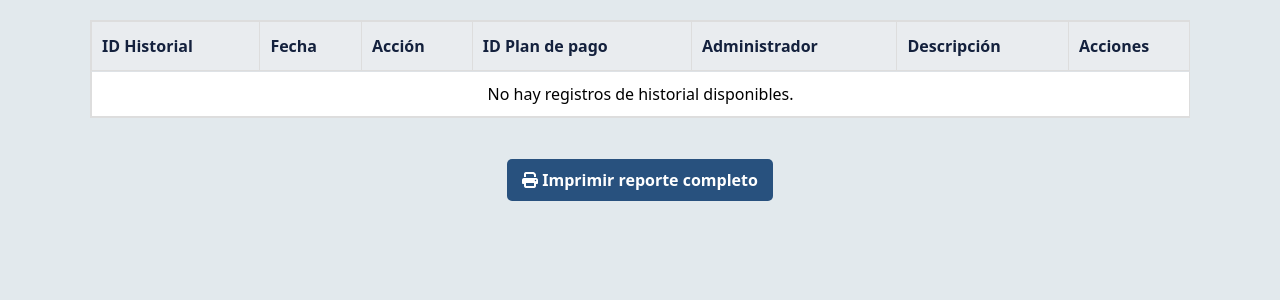
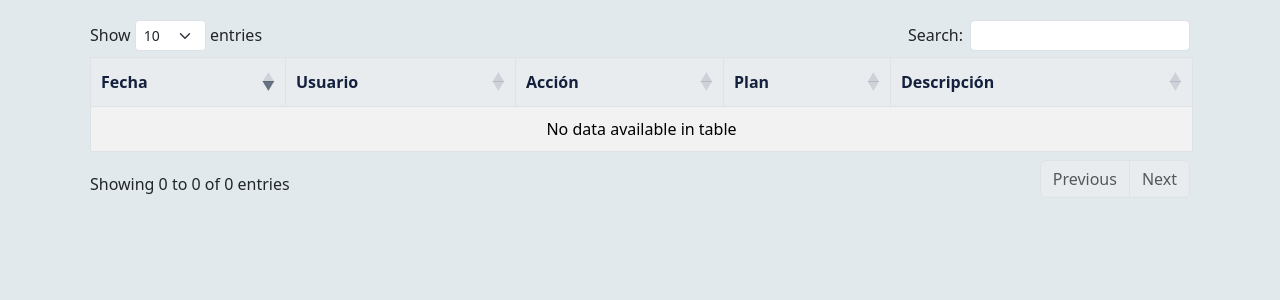
Before and after one commit to JuanPabloSch/Taller-de-Programacion, a Django app: page /historial/ in a window 1280 px wide. Shown: the part 178-478 px from the top of the page. Run offline with Django 5.2, Linux system fonts and the light colour scheme; the visitor is signed in with stand-in values (Sample User, id 1); data comes from the database, SQL or seed files in the repository; data that the repository does not hold is empty; some libraries are stand-ins or nearby versions.

Commit message:
Implementado módulo de historial + registro de acciones en PlanPago

```diff
--- a/pagos/settings.py
+++ b/pagos/settings.py
@@ -123,8 +123,9 @@ AUTH_PASSWORD_VALIDATORS = [
 
 LANGUAGE_CODE = 'en-us'
 
+USE_TZ = True
 TIME_ZONE = "America/Argentina/Buenos_Aires"
-USE_TZ = True
+
 
 USE_I18N = True
 
--- a/planes_pago/templates/historial.html
+++ b/planes_pago/templates/historial.html
@@ -5,10 +5,8 @@
 {% block extra_head %}
 <link rel="stylesheet" href="https://cdn.datatables.net/1.13.8/css/dataTables.bootstrap5.min.css">
 <link rel="stylesheet" href="https://cdnjs.cloudflare.com/ajax/libs/font-awesome/6.4.2/css/all.min.css">
+
 <style>
-    /* ----------------------------------- */
-    /* Estilos de TABLA, BOTONES y TÍTULOS */
-    /* ----------------------------------- */
     header.page-head {
         display: flex;
         justify-content: space-between;
@@ -28,12 +26,7 @@
         color: #555;
         margin-top: 0;
     }
-    table.dataTable {
-        width: 100% !important;
-        margin-top: 20px;
-        border-collapse: collapse;
-        border: 1px solid #ddd;
-    }
+
     table.dataTable th {
         padding: 12px 10px;
         font-weight: 600;
@@ -43,70 +36,19 @@
     }
     table.dataTable td {
         padding: 10px;
-        border-top: 1px solid #dee2e6;
         vertical-align: middle;
     }
 
-    /* ACCIONES (Botón Entrar + Ícono Imprimir) */
-    .acciones {
-        display: flex;
-        gap: 8px;
-        align-items: center;
-    }
-    .btn-enter {
-        background: #021f4d;
-        color: #fff;
-        border: none;
-        padding: 6px 12px;
-        border-radius: 4px;
-        text-decoration: none;
-        font-size: 0.85rem;
-        font-weight: 500;
-        transition: background 0.2s ease;
-    }
-    .btn-enter:hover { background: #3a86ff; }
-    .btn-print-individual {
-        color: #021f4d;
-        cursor: pointer;
-        font-size: 1.2rem;
-        transition: color 0.2s ease;
-    }
-    .btn-print-individual:hover { color: #3a86ff; }
-
-    /* ESTADO (Insignias) */
     .status-badge {
-        display: inline-block;
         padding: .35em .65em;
         font-size: .75em;
         font-weight: 700;
-        line-height: 1;
-        color: #fff;
-        text-align: center;
-        white-space: nowrap;
-        vertical-align: baseline;
         border-radius: .25rem;
+        color: white;
     }
     .badge-created { background-color: #007bff; }
-    .badge-edited { background-color: #ffc107; color: #000;}
+    .badge-edited { background-color: #ffc107; color: #000; }
     .badge-deactivated { background-color: #dc3545; }
-
-    /* Botón de reporte completo */
-    .reporte-completo-container {
-        margin-top: 30px;
-        text-align: center;
-        padding-top: 20px;
-    }
-    .btn-reporte {
-        background: #28517e;
-        color: #fff;
-        border: none;
-        padding: 10px 15px;
-        border-radius: 5px;
-        text-decoration: none;
-        font-weight: 600;
-        transition: background 0.2s ease;
-    }
-    .btn-reporte:hover { background: #5a6268; }
 </style>
 {% endblock %}
 
@@ -117,64 +59,20 @@
             <h1 class="page-title">Planes de Pago</h1>
             <h2 class="page-subtitle">Historial</h2>
         </div>
-        </header>
+    </header>
 
-    <table id="tablaHistorial" class="display table table-striped table-bordered">
+    <table id="tablaHistorial" class="table table-striped table-bordered">
         <thead>
             <tr>
-                <th>ID Historial</th>
                 <th>Fecha</th>
+                <th>Usuario</th>
                 <th>Acción</th>
-                <th>ID Plan de pago</th>
-                <th>Administrador</th>
+                <th>Plan</th>
                 <th>Descripción</th>
-                <th style="width: 100px;">Acciones</th>
             </tr>
         </thead>
-        <tbody>
-            {% for registro in historial_registros %}
-            <tr>
-                <td>{{ registro.id_historial }}</td>
-                <td>
-                    {{ registro.fecha|date:"d/m/Y" }}<br>
-                    {{ registro.fecha|date:"H:i:s" }}
-                </td>
-                <td>
-                    {% if 'Editado' in registro.accion %}
-                        <span class="status-badge badge-edited">{{ registro.accion }}</span>
-                    {% elif 'Desactivado' in registro.accion %}
-                        <span class="status-badge badge-deactivated">{{ registro.accion }}</span>
-                    {% elif 'alta' in registro.accion %}
-                        <span class="status-badge badge-created">{{ registro.accion }}</span>
-                    {% else %}
-                        {{ registro.accion }}
-                    {% endif %}
-                </td>
-                <td>{{ registro.id_plan }}</td>
-                <td>{{ registro.administrador_id }}</td>
-                <td>{{ registro.descripcion }}</td>
-                <td>
-                    <div class="acciones">
-                        <a href="{% url 'historial_detalle' pk=registro.id_historial %}" class="btn-enter">Entrar</a>
-                        <a href="{% url 'exportar_cuotas_pdf' %}?historial_id={{ registro.id_historial }}" target="_blank" class="btn-print-individual" title="Imprimir Registro">
-                            <i class="far fa-file-alt"></i>
-                        </a>
-                    </div>
-                </td>
-            </tr>
-            {% empty %}
-            <tr>
-                <td colspan="7" class="text-center">No hay registros de historial disponibles.</td>
-            </tr>
-            {% endfor %}
-        </tbody>
+        <tbody></tbody>
     </table>
-
-    <div class="reporte-completo-container">
-        <a href="{% url 'exportar_cuotas_pdf' %}?type=historial_full" class="btn-reporte">
-            <i class="fas fa-print"></i> Imprimir reporte completo
-        </a>
-    </div>
 </main>
 {% endblock %}
 
@@ -185,14 +83,32 @@
 
 <script>
 $(function () {
-    // Inicializar DataTables para la tabla de Historial
-    $('#tablaHistorial').DataTable({
+    $("#tablaHistorial").DataTable({
+        ajax: "{% url 'historial_ajax' %}",
+        columns: [
+            { data: "fecha" },
+            { data: "usuario" },
+            {
+                data: "accion",
+                render: function(data){
+                    if (data.includes("Editó")) {
+                        return `<span class="status-badge badge-edited">${data}</span>`;
+                    }
+                    if (data.includes("Suspendió")) {
+                        return `<span class="status-badge badge-deactivated">${data}</span>`;
+                    }
+                    if (data.includes("Creó")) {
+                        return `<span class="status-badge badge-created">${data}</span>`;
+                    }
+                    return data;
+                }
+            },
+            { data: "plan" },
+            { data: "descripcion" }
+        ],
         language: { url: "https://cdn.datatables.net/plug-ins/1.13.6/i18n/es-ES.json" },
-        order: [[1, 'desc']], // Ordenar por fecha por defecto (columna 1)
-        pageLength: 10,
-        info: false,
-        paging: true,
-        searching: true
+        order: [[0, "desc"]],
+        pageLength: 10
     });
 });
 </script>
--- a/planes_pago/urls.py
+++ b/planes_pago/urls.py
@@ -1,5 +1,7 @@
 from django.urls import path
 from . import views
+from .views import historial, historial_ajax
+
 
 urlpatterns = [
     # Landing page protegida
@@ -49,12 +51,13 @@ urlpatterns = [
 path("reactivar/", views.reactivar_objeto, name="reactivar_objeto"),
 
 
-
-
 path('planes/suspendidos/', views.planes_suspendidos, name='planes_suspendidos'),
 path('planes/ver/<int:pk>/', views.plan_ver_detalle, name='plan_ver_detalle'),
 
+# Historial
 path("historial/", views.historial, name="historial"),
+path("historial/ajax/", historial_ajax, name="historial_ajax"),
+
 
 # Gestión de Usuarios y Roles
 path("usuarios/", views.usuarios_list, name="usuarios_list"),
--- a/planes_pago/views.py
+++ b/planes_pago/views.py
@@ -13,12 +13,26 @@ from decimal import Decimal, ROUND_HALF_UP
 import csv, os, openpyxl
 from openpyxl.utils import get_column_letter
 from fpdf import FPDF
-
-from .models import PlanPago, Cuota, Regularizacion, ReglaEstructura, ReglaMora, CuotaRegularizacion
-from .forms import (PlanPagoForm, RegularizacionForm,
-                    ReglaEstructuraForm, ReglaMoraForm)
+from django.utils import timezone
+from .models import (
+    PlanPago,
+    Cuota,
+    Regularizacion,
+    ReglaEstructura,
+    ReglaMora,
+    CuotaRegularizacion,
+    HistorialAccion
+)
+from .forms import (PlanPagoForm, RegularizacionForm, ReglaEstructuraForm, ReglaMoraForm)
 from .decorators import group_required, can_delete, can_modify
 
+def registrar_accion(usuario, accion, plan=None, descripcion=""):
+    HistorialAccion.objects.create(
+        usuario=usuario,
+        accion=accion,
+        plan=plan,
+        descripcion=descripcion
+    )
 
 # -------------------------------
 # Clase PDF personalizada
@@ -176,6 +190,13 @@ def plan_crear(request):
             # Si el flujo requiere que nuevos planes queden en 'S' (suspendidos) para validacion:
             plan.estado = 'S'
             plan.save()
+            # REGISTRAR EN HISTORIAL
+            registrar_accion(
+                usuario=request.user,
+                accion="Creó un plan",
+                plan=plan,
+                descripcion=f"Plan creado: {plan}"
+            )
             if request.headers.get('x-requested-with') == 'XMLHttpRequest':
                 return JsonResponse({"success": True})
             return redirect("planes_suspendidos")
@@ -446,13 +467,24 @@ def plan_editar(request, pk):
 @login_required
 def plan_clonar(request, pk):
     original = get_object_or_404(PlanPago, pk=pk)
+
     if request.method == "POST":
         form = PlanPagoForm(request.POST)
         if form.is_valid():
-            form.save()
+            nuevo_plan = form.save()   # ⚠️ Guardamos el nuevo plan y lo usamos abajo
+
+            #  REGISTRAR ACCIÓN EN HISTORIAL
+            registrar_accion(
+                usuario=request.user,
+                accion="Clonó un plan",
+                plan=nuevo_plan,
+                descripcion=f"Clonó el plan '{original}' → Nuevo: '{nuevo_plan}'"
+            )
+
             if request.headers.get('x-requested-with') == 'XMLHttpRequest':
                 return JsonResponse({"success": True})
             return redirect("planes_list")
+
     else:
         data_inicial = {
             "nombre": f"{original.nombre} (Copia)",
@@ -467,6 +499,7 @@ def plan_clonar(request, pk):
     if request.headers.get('x-requested-with') == 'XMLHttpRequest':
         return render(request, "planes/plan_form.html", {"form": form})
     return render(request, "planes/plan_form.html", {"form": form})
+
 
 
 # -------------------------------
@@ -909,6 +942,15 @@ def plan_suspender(request, pk):
         plan.estado = 'S'
         plan.iEstado = False
         plan.save()
+
+        # 🔥 Registrar historial
+        registrar_accion(
+            usuario=request.user,
+            accion="Suspendió un plan",
+            plan=plan,
+            descripcion=f"El plan '{plan}' fue suspendido."
+        )
+
         return JsonResponse({"ok": True, "msg": "Plan suspendido correctamente"})
     except PlanPago.DoesNotExist:
         pass
@@ -918,12 +960,22 @@ def plan_suspender(request, pk):
         reg = Regularizacion.objects.get(pk=pk)
         reg.estado = 'S'
         reg.save()
+
+        #  Registrar historial
+        registrar_accion(
+            usuario=request.user,
+            accion="Suspendió una regularización",
+            plan=None,
+            descripcion=f"Regularización '{reg}' fue suspendida."
+        )
+
         return JsonResponse({"ok": True, "msg": "Regularización suspendida correctamente"})
     except Regularizacion.DoesNotExist:
         pass
 
     # 3. Si no existe en ninguna tabla
     return JsonResponse({"ok": False, "msg": "Objeto no encontrado"}, status=404)
+
 
 
 @require_POST
@@ -993,6 +1045,25 @@ def reactivar_objeto(request):
 @login_required
 def historial(request):
     return render(request, "historial.html")
+
+@login_required
+def historial_ajax(request):
+    historial = HistorialAccion.objects.select_related("usuario", "plan").order_by("-fecha")
+
+    data = []
+    for h in historial:
+        fecha_local = timezone.localtime(h.fecha)  # 👈 acá convertimos a tu zona
+
+        data.append({
+            "fecha": fecha_local.strftime("%d/%m/%Y %H:%M"),
+            "usuario": h.usuario.username if h.usuario else "—",
+            "accion": h.accion,
+            "plan": str(h.plan) if h.plan else "—",
+            "descripcion": h.descripcion,
+        })
+
+    return JsonResponse({"data": data})
+
 
 
 # -------------------------------
```
Also changed, not shown: planes_pago/models.py (+15 -0 lines), planes_pago/migrations/0010_historialaccion.py (added).
